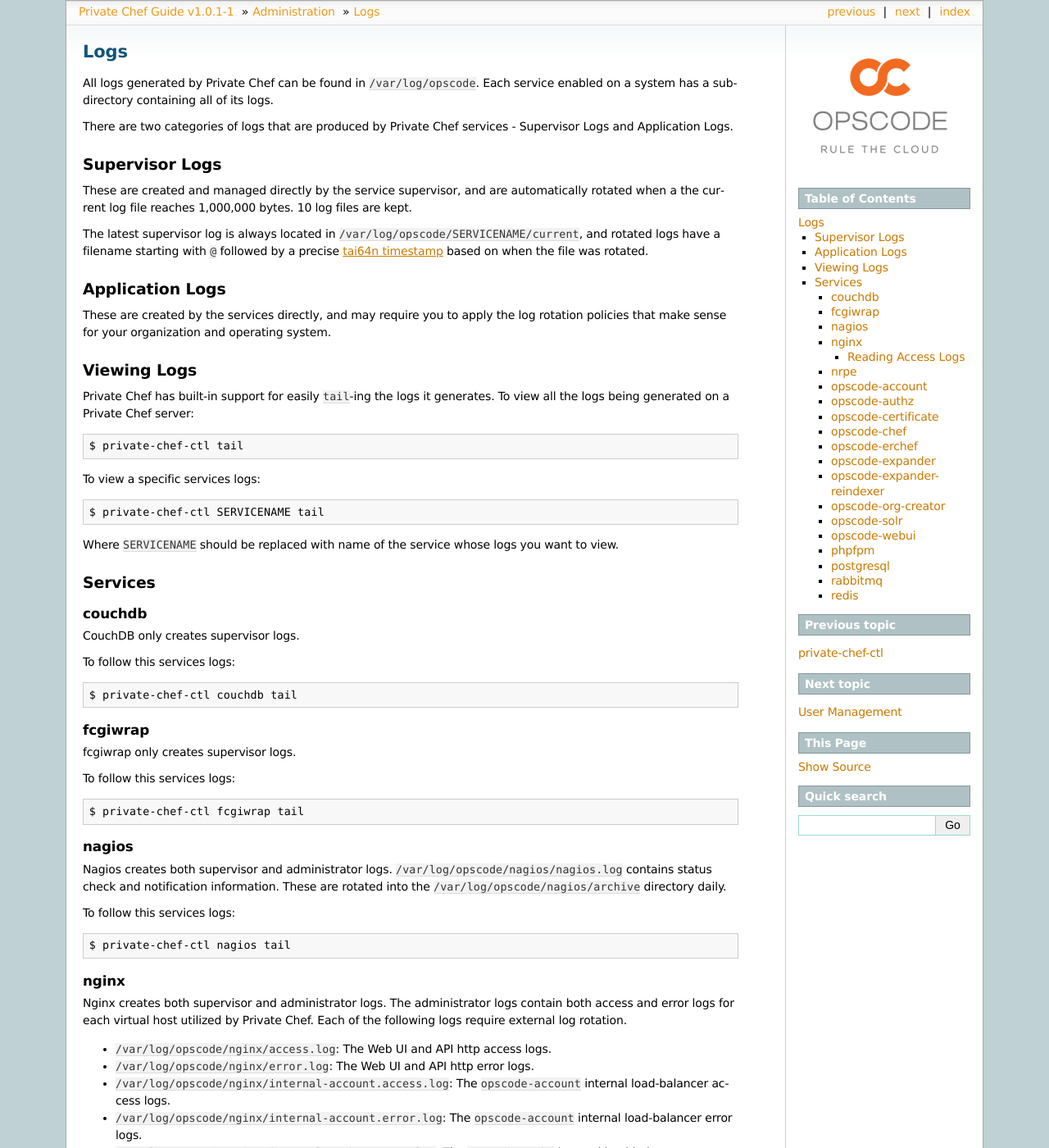
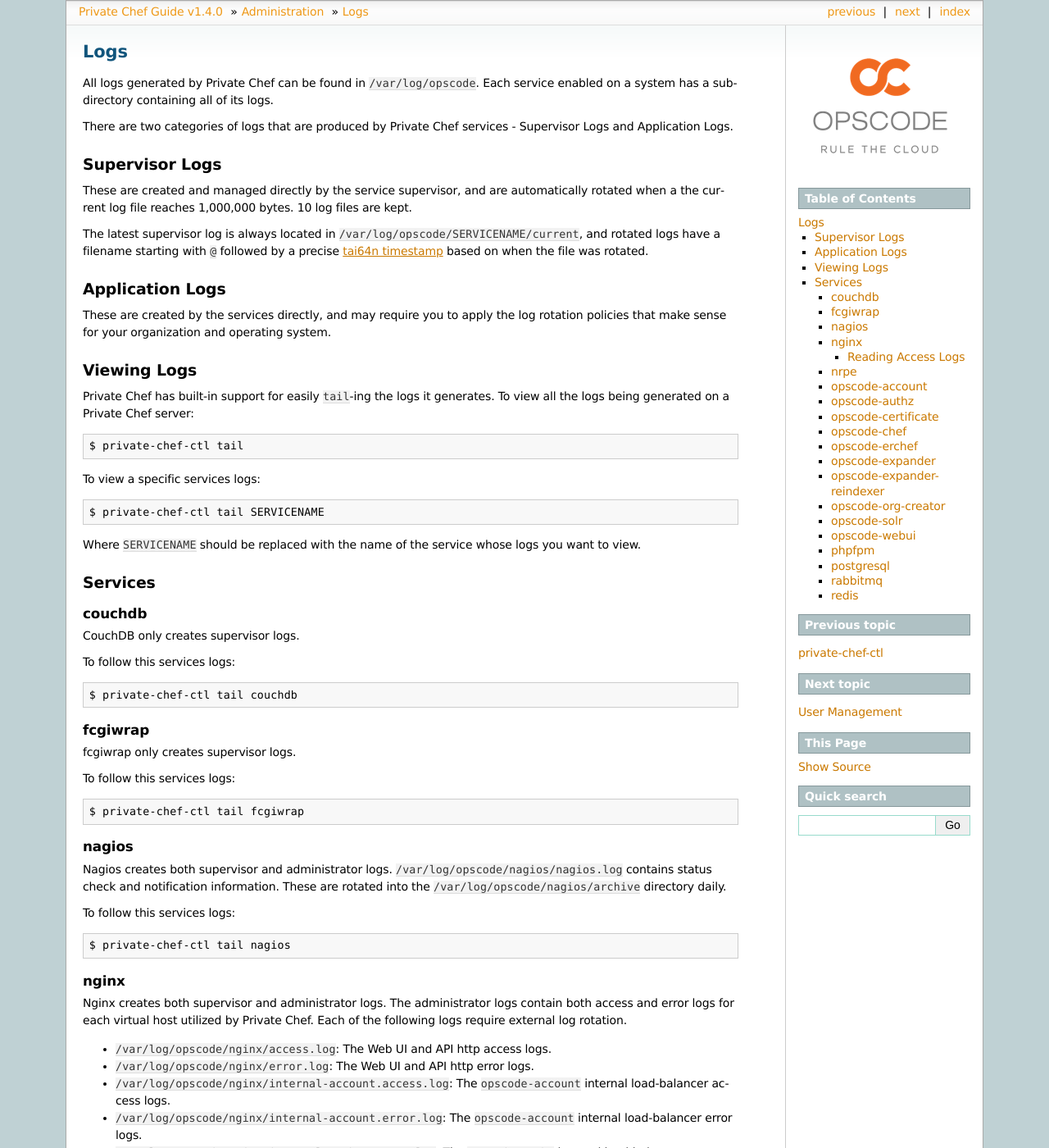
Before and after one commit to chef-boneyard/private-chef-administration, a Sphinx documentation site: the page built from source/administration/logs.rst, in a window 1280 px wide and 1400 px high. Shown: the whole window at 82% size. Built offline with Sphinx 7.4.7, drawn with Linux system fonts in a browser that asks for light colours; some of the changed text lies outside the part shown.

Commit message:
Update docs with version and p-c-c change

```diff
--- a/source/administration/logs.rst
+++ b/source/administration/logs.rst
@@ -49,9 +49,9 @@
 
 .. code-block:: bash
 
-  $ private-chef-ctl SERVICENAME tail
+  $ private-chef-ctl tail SERVICENAME
 
-Where ``SERVICENAME`` should be replaced with name of the service whose logs you want to view.
+Where ``SERVICENAME`` should be replaced with the name of the service whose logs you want to view.
 
 Services
 --------
@@ -68,7 +68,7 @@
 
 .. code-block:: bash
 
-  $ private-chef-ctl couchdb tail
+  $ private-chef-ctl tail couchdb
 
 .. index::
   pair: logs; fcgiwrap
@@ -82,7 +82,7 @@
 
 .. code-block:: bash
 
-  $ private-chef-ctl fcgiwrap tail
+  $ private-chef-ctl tail fcgiwrap
 
 .. index::
   pair: logs; nagios
@@ -97,7 +97,7 @@
 
 .. code-block:: bash
 
-  $ private-chef-ctl nagios tail
+  $ private-chef-ctl tail nagios
 
 .. index::
   pair: logs; nginx
@@ -136,7 +136,7 @@
 
 .. code-block:: bash
 
-  $ private-chef-ctl nginx tail
+  $ private-chef-ctl tail nginx
 
 Reading Access Logs
 ###################
@@ -187,7 +187,7 @@
 
 .. code-block:: bash
 
-  $ private-chef-ctl nrpe tail
+  $ private-chef-ctl tail nrpe
 
 .. index::
   pair: logs; opscode-account
@@ -201,7 +201,7 @@
 
 .. code-block:: bash
 
-  $ private-chef-ctl opscode-account tail
+  $ private-chef-ctl tail opscode-account
 
 .. index::
   pair: logs; opscode-authz
@@ -223,7 +223,7 @@
 
 .. code-block:: bash
 
-  $ private-chef-ctl opscode-authz tail
+  $ private-chef-ctl tail opscode-authz
 
 .. index::
   pair: logs; opscode-certificate
@@ -237,7 +237,7 @@
 
 .. code-block:: bash
 
-  $ private-chef-ctl opscode-certificate tail
+  $ private-chef-ctl tail opscode-certificate
 
 .. index::
   pair: logs; opscode-chef
@@ -251,7 +251,7 @@
 
 .. code-block:: bash
 
-  $ private-chef-ctl opscode-chef tail
+  $ private-chef-ctl tail opscode-chef
 
 .. index::
   pair: logs; opscode-erchef
@@ -268,7 +268,7 @@
 
 .. code-block:: bash
 
-  $ private-chef-ctl opscode-erchef tail
+  $ private-chef-ctl tail opscode-erchef
 
 .. index::
   pair: logs; opscode-expander
@@ -282,7 +282,7 @@
 
 .. code-block:: bash
 
-  $ private-chef-ctl opscode-expander tail
+  $ private-chef-ctl tail opscode-expander
 
 .. index::
   pair: logs; opscode-expander-reindexer
@@ -296,7 +296,7 @@
 
 .. code-block:: bash
 
-  $ private-chef-ctl opscode-expander-reindexer tail
+  $ private-chef-ctl tail opscode-expander-reindexer
 
 .. index::
   pair: logs; opscode-org-creator
@@ -310,7 +310,7 @@
 
 .. code-block:: bash
 
-  $ private-chef-ctl opscode-org-creator tail
+  $ private-chef-ctl tail opscode-org-creator
 
 .. index::
   pair: logs; opscode-solr
@@ -324,7 +324,7 @@
 
 .. code-block:: bash
 
-  $ private-chef-ctl opscode-solr tail
+  $ private-chef-ctl tail opscode-solr
 
 .. index::
   pair: logs; opscode-webui
@@ -338,7 +338,7 @@
 
 .. code-block:: bash
 
-  $ private-chef-ctl opscode-webui tail
+  $ private-chef-ctl tail opscode-webui
 
 .. index::
   pair: logs; phpfpm
@@ -352,7 +352,7 @@
 
 .. code-block:: bash
 
-  $ private-chef-ctl phpfpm tail
+  $ private-chef-ctl tail phpfpm
 
 .. index::
   pair: logs; postgresql
@@ -366,7 +366,7 @@
 
 .. code-block:: bash
 
-  $ private-chef-ctl postgresql tail
+  $ private-chef-ctl tail postgresql
 
 .. index::
   pair: logs; rabbitmq
@@ -380,7 +380,7 @@
 
 .. code-block:: bash
 
-  $ private-chef-ctl rabbitmq tail
+  $ private-chef-ctl tail rabbitmq
 
 .. index::
   pair: logs; redis
@@ -394,4 +394,4 @@
 
 .. code-block:: bash
 
-  $ private-chef-ctl redis tail
+  $ private-chef-ctl tail redis
--- a/source/conf.py
+++ b/source/conf.py
@@ -106,7 +106,7 @@
 
 # The name for this set of Sphinx documents.  If None, it defaults to
 # "<project> v<release> documentation".
-html_title = "Private Chef Guide v1.0.1-1"
+html_title = "Private Chef Guide v1.4.0"
 
 # A shorter title for the navigation bar.  Default is the same as html_title.
 #html_short_title = None
```
Also changed, not shown: source/administration/private_chef_ctl.rst (+24 -11 lines).
